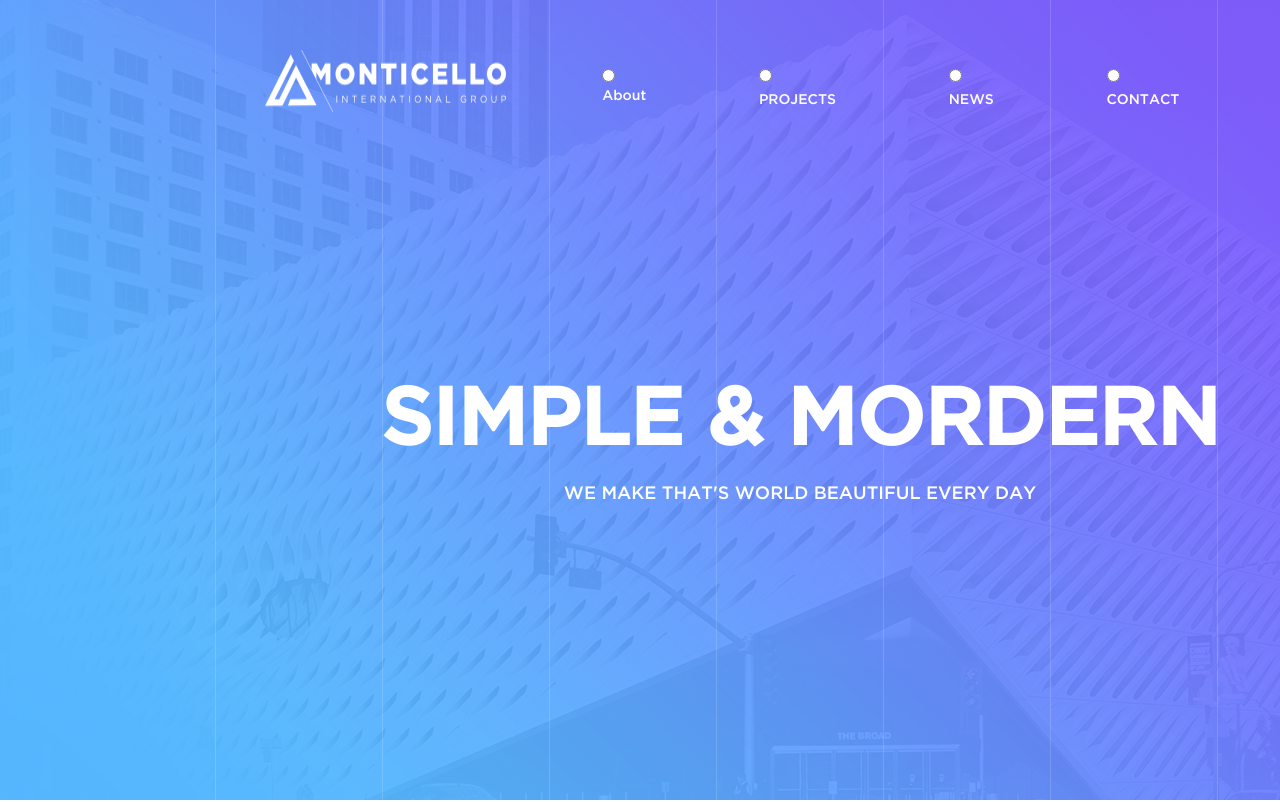
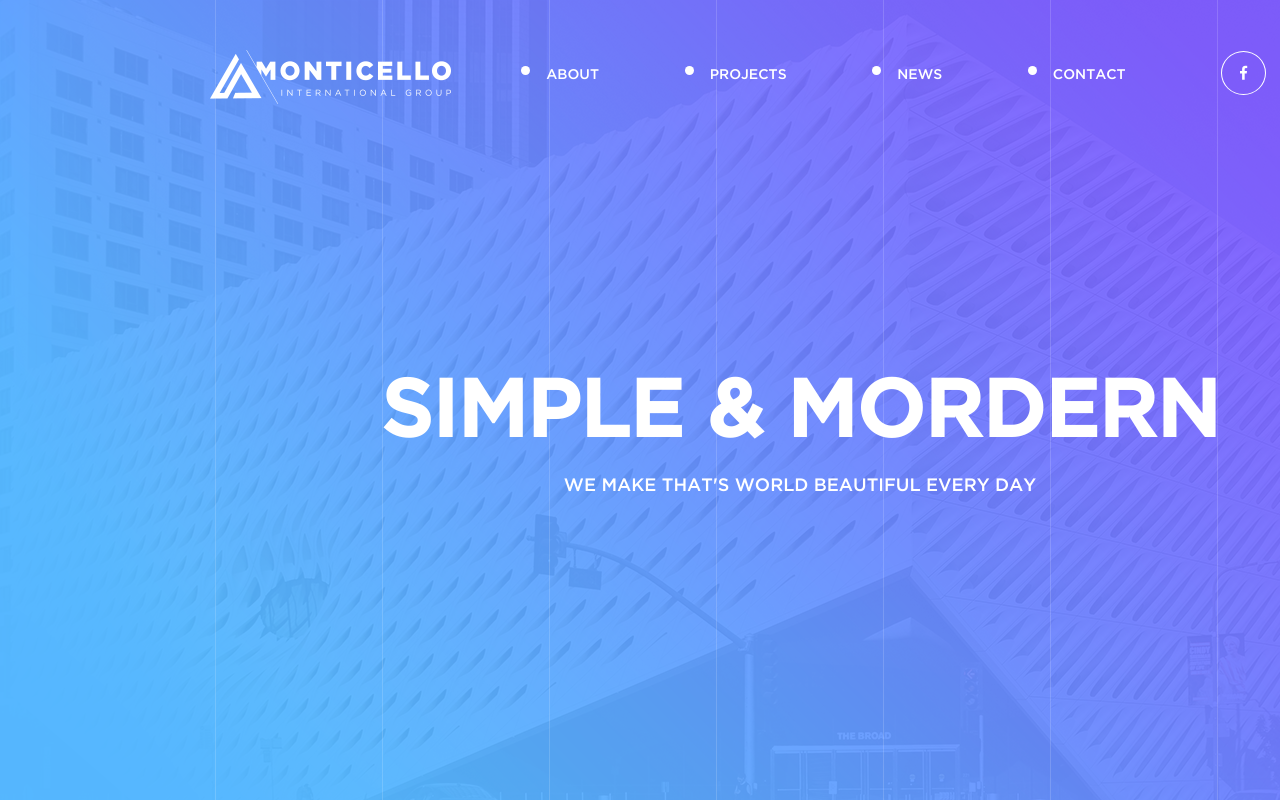
Before and after one commit to Derik-son/beetroot-js-exam, a plain HTML site: page index.html in a window 1280 px wide. Shown: the top 802 px of the page. Drawn offline with nearby package versions, Linux system fonts and the light colour scheme; files whose address does not match are found by name.

Commit message:
almost finaly

```diff
--- a/index.html
+++ b/index.html
@@ -4,6 +4,7 @@
    <meta charset="UTF-8">
    <meta name="viewport" content="width=device-width, initial-scale=1.0">
    <title>Monticello</title>
+   <link rel="shortcut icon" href="./img/Logo.ico" type="image/x-icon">
    <link rel="stylesheet" href="./scss/monticello.css">
 <link href="https://fonts.googleapis.com/css2?family=Open+Sans:ital,wght@0,300;0,400;1,400&display=swap" rel="stylesheet">
 <link rel="stylesheet" href="https://use.fontawesome.com/releases/v5.6.1/css/all.css"/>
@@ -14,14 +15,14 @@
 <body>
 <header >
 
-   <div class="menu-header">
+   <div class="menu-header" id="menu">
       <div class="menu-button">
       <img src="./img/Logo.png" alt="Monticello-Logo">
       <ul>
-         <li> <a href=""></a><label for="radiobtnone"><input id="radiobtnone" type="radio"> <p>About</p> </label></a></li>
-         <li><a href=""><label for="radiobtntwo"><input id="radiobtntwo" type="radio"> <p>Projects</p></label></a></li>
-         <li><a href=""><label for="radiobtnthree"><input id="radiobtnthree" type="radio"> <p>News</p></label></a></li>
-         <li><a href=""><label for="radiobtnfour"><input id="radiobtnfour" type="radio"> <p>Contact</p></label></a></li>
+         <li> <a href="#about">About</a></li>
+         <li><a href="#project">Projects</a></li>
+         <li><a href="#news"> News</a></li>
+         <li><a href="#contact">Contact</a></li>
       </ul>
       </div>
       <div class="social-logo">
@@ -37,7 +38,7 @@
 </header>
 
 <!--//////////////////////////////////////////////////////////////-->
-<section class="about">
+<section class="about" id="about">
 <div class="about-header">
    <div class="line"><hr></div>
    <h1> WHAT WE DO</h1>
@@ -59,7 +60,7 @@
    </div>
 </section>
 <!--/////////////////////////////////////////////////////////////-->
-<section class="international">
+<section class="international" id="project">
    <div class="inter-content">
    <div class="second-text">
       <h2>International</h2>
@@ -76,7 +77,7 @@
 </div>
 </section>
 <!--/////////////////////////////////////////////////////////////-->
-<section class="slide-container">
+<section class="slide-container" id="news">
    <div class="slide-header">
       <div class="slide-text">
          <hr>
@@ -161,7 +162,7 @@
     <button class="gallery-button">GET MORE</button>
 </section>
 <!--/////////////////////////////////////////////////////////////-->
-<section class="map">
+<section class="map" id="contact">
    <iframe src="https://www.google.com/maps?q=%D1%83%D0%BB%D0%B8%D1%86%D0%B0%20%D0%9A%D0%BE%D0%BD%D1%81%D1%82%D0%B0%D0%BD%D1%82%D0%B8%D0%BD%D0%BE%D0%B2%D0%B8%D1%87%D0%B0%2C%2035%2C%20%D0%92%D0%B8%D0%BD%D0%BD%D0%B8%D1%86%D0%B0%2C%20%D0%92%D0%B8%D0%BD%D0%BD%D0%B8%D1%86%D0%BA%D0%B0%D1%8F%20%D0%BE%D0%B1%D0%BB%D0%B0%D1%81%D1%82%D1%8C%2C%20%D0%A3%D0%BA%D1%80%D0%B0%D0%B8%D0%BD%D0%B0&z=17&t=&ie=UTF8&output=embed" width="1600" height="700"></iframe>
 
 
@@ -190,7 +191,7 @@
 <!--/////////////////////////////////////////////////////////////-->
 <section class="footer">
    <div class="footer-contact">
-      <div class="footer-logo"><img src="./img/Logo-header.png" alt="logo"></div>
+      <div class="footer-logo"><a href="#menu"><img src="./img/Logo-header.png" alt="logo"></a></div>
       <div class="footer-social"><a href="https://facebook.com" target="_blank"><i class="fab fa-facebook-f"></i></a>
          <a href="https://twitter.com" target="_blank"><i class="fab fa-twitter"></i></a>
          <a href="https://www.instagram.com" target="_blank"><i class="fab fa-instagram"></i></a></div>
--- a/scss/monticello.scss
+++ b/scss/monticello.scss
@@ -54,30 +54,39 @@ header{
    padding-left: 210px;
    display: flex;
    background-image: none;
+   margin: 0;
    ul{
       width: 690px;
       display: flex;
       justify-content: space-around;
-      list-style-type: none;
+
       li{
+         text-align: center;
 
-         padding-top: 18px;
-         font-size: 14px;
+         font-size: 18px;
          font-family: "Gotham";
          color: white;
+         cursor: pointer;
+         margin: 0;
+         &::marker{
+            color: #ffffff;
+            font-size: 38px;
+         }
       a {
          text-decoration: none;
-
          }
       }
    }
+
 }
 .social-logo{
+   padding-left: 20px;
    width: 200px;
    font-size: 16px;
    font-family: "FontAwesome";
    color: white;
    text-transform: uppercase;
+   margin: 0;
    }
       .fa-facebook-f {
          margin-left: 20px;
```
Also changed, not shown: img/Logo.ico (added), scss/monticello.css, 1 other file.
